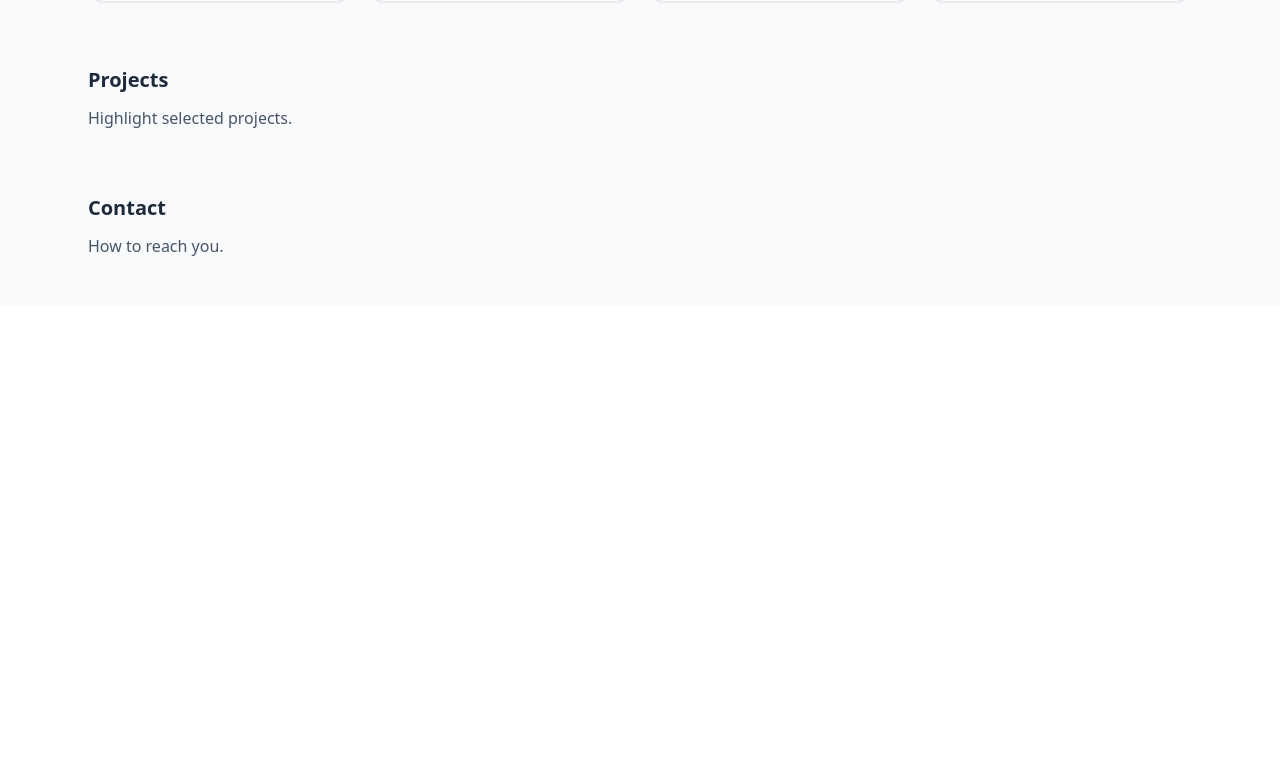
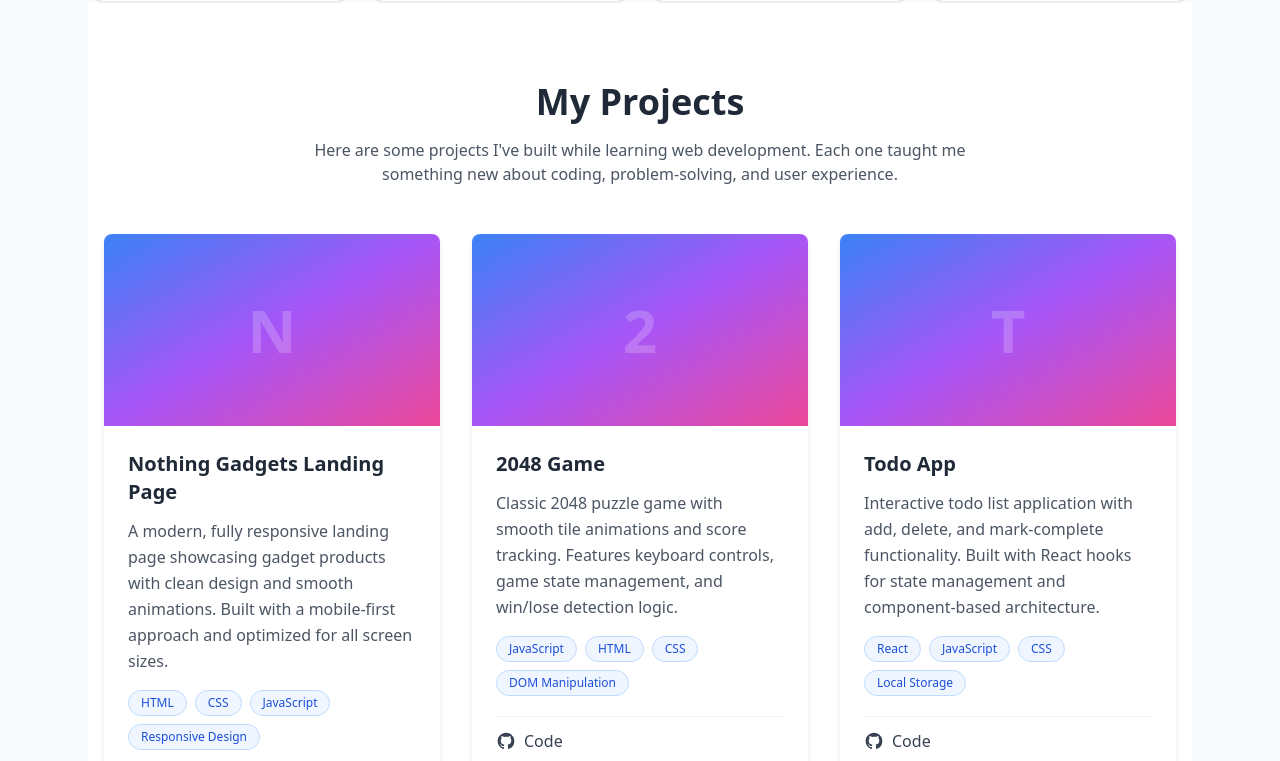
Before and after one commit to Artemida1609/developer-portfolio, a React (Vite) app: page / in a window 1280 px wide. Shown: the part 1259-2020 px from the top of the page. Before the commit the page ends 1565 px from the top, so only its background shows below. Built offline with nearby package versions, Linux system fonts and the light colour scheme.

Commit message:
feat(projects): add typed Projects section with cards and data

```diff
--- a/src/App.tsx
+++ b/src/App.tsx
@@ -1,6 +1,7 @@
 import Header from './components/Header'
 import AboutMe from './components/AboutMe'
 import Skills from './components/Skills'
+import Projects from './components/Projects'
 
 function App() {
 	return (
@@ -19,10 +20,7 @@ function App() {
 
 				<Skills />
 
-				<section id="projects" className="mt-16">
-					<h3 className="mb-3 text-xl font-semibold">Projects</h3>
-					<p className="text-slate-600">Highlight selected projects.</p>
-				</section>
+				<Projects />
 
 				<section id="contact" className="mt-16">
 					<h3 className="mb-3 text-xl font-semibold">Contact</h3>
--- /dev/null
+++ b/src/components/ProjectCard.tsx
@@ -0,0 +1,69 @@
+import { Project } from '../types'
+
+interface ProjectCardProps {
+	project: Project
+}
+
+export default function ProjectCard({ project }: ProjectCardProps) {
+	return (
+		<div className="bg-white rounded-lg shadow-md overflow-hidden hover:shadow-xl transition-shadow duration-300">
+			{/* Project Image Placeholder - Can be replaced with actual images later */}
+			<div className="h-48 bg-gradient-to-br from-blue-500 via-purple-500 to-pink-500 flex items-center justify-center">
+				<div className="text-white text-6xl font-bold opacity-20">{project.title.charAt(0)}</div>
+			</div>
+
+			{/* Project Content */}
+			<div className="p-6">
+				{/* Title */}
+				<h3 className="text-xl font-bold text-gray-800 mb-3">{project.title}</h3>
+
+				{/* Description */}
+				<p className="text-gray-600 mb-4 leading-relaxed">{project.description}</p>
+
+				{/* Tech Stack Tags */}
+				<div className="flex flex-wrap gap-2 mb-5">
+					{project.technologies.map((tech) => (
+						<span key={tech} className="bg-blue-50 text-blue-700 text-xs font-medium px-3 py-1 rounded-full border border-blue-200">
+							{tech}
+						</span>
+					))}
+				</div>
+
+				{/* Action Links */}
+				<div className="flex gap-3 pt-3 border-t border-gray-100">
+					{project.githubUrl && (
+						<a
+							href={project.githubUrl}
+							target="_blank"
+							rel="noopener noreferrer"
+							className="flex items-center gap-2 text-gray-700 hover:text-gray-900 font-medium transition-colors"
+						>
+							<svg className="w-5 h-5" fill="currentColor" viewBox="0 0 24 24" aria-hidden="true">
+								<path
+									fillRule="evenodd"
+									d="M12 2C6.477 2 2 6.484 2 12.017c0 4.425 2.865 8.18 6.839 9.504.5.092.682-.217.682-.483 0-.237-.008-.868-.013-1.703-2.782.605-3.369-1.343-3.369-1.343-.454-1.158-1.11-1.466-1.11-1.466-.908-.62.069-.608.069-.608 1.003.07 1.531 1.032 1.531 1.032.892 1.53 2.341 1.088 2.91.832.092-.647.35-1.088.636-1.338-2.22-.253-4.555-1.113-4.555-4.951 0-1.093.39-1.988 1.029-2.688-.103-.253-.446-1.272.098-2.65 0 0 .84-.27 2.75 1.026A9.564 9.564 0 0112 6.844c.85.004 1.705.115 2.504.337 1.909-1.296 2.747-1.027 2.747-1.027.546 1.379.202 2.398.1 2.651.64.7 1.028 1.595 1.028 2.688 0 3.848-2.339 4.695-4.566 4.943.359.309.678.92.678 1.855 0 1.338-.012 2.419-.012 2.747 0 .268.18.58.688.482A10.019 10.019 0 0022 12.017C22 6.484 17.522 2 12 2z"
+									clipRule="evenodd"
+								/>
+							</svg>
+							Code
+						</a>
+					)}
+
+					{project.liveUrl && (
+						<a
+							href={project.liveUrl}
+							target="_blank"
+							rel="noopener noreferrer"
+							className="flex items-center gap-2 text-blue-600 hover:text-blue-800 font-medium transition-colors"
+						>
+							<svg className="w-5 h-5" fill="none" stroke="currentColor" viewBox="0 0 24 24" aria-hidden="true">
+								<path strokeLinecap="round" strokeLinejoin="round" strokeWidth={2} d="M10 6H6a2 2 0 00-2 2v10a2 2 0 002 2h10a2 2 0 002-2v-4M14 4h6m0 0v6m0-6L10 14" />
+							</svg>
+							Live Demo
+						</a>
+					)}
+				</div>
+			</div>
+		</div>
+	)
+}
--- /dev/null
+++ b/src/components/Projects.tsx
@@ -0,0 +1,26 @@
+import ProjectCard from './ProjectCard'
+import { projects } from '../data/projects'
+
+export default function Projects() {
+	return (
+		<section id="projects" className="py-12 md:py-20 bg-white">
+			<div className="max-w-6xl mx-auto px-4">
+				{/* Section Header */}
+				<div className="text-center mb-12">
+					<h2 className="text-3xl md:text-4xl font-bold text-gray-800 mb-4">My Projects</h2>
+					<p className="text-gray-600 max-w-2xl mx-auto">
+						Here are some projects I've built while learning web development. Each one taught me something new about coding,
+						problem-solving, and user experience.
+					</p>
+				</div>
+
+				{/* Projects Grid */}
+				<div className="grid sm:grid-cols-2 lg:grid-cols-3 gap-6 md:gap-8">
+					{projects.map((project) => (
+						<ProjectCard key={project.id} project={project} />
+					))}
+				</div>
+			</div>
+		</section>
+	)
+}
--- /dev/null
+++ b/src/data/projects.ts
@@ -0,0 +1,31 @@
+import { Project } from '../types'
+
+export const projects: Project[] = [
+	{
+		id: 1,
+		title: 'Nothing Gadgets Landing Page',
+		description:
+			'A modern, fully responsive landing page showcasing gadget products with clean design and smooth animations. Built with a mobile-first approach and optimized for all screen sizes.',
+		technologies: ['HTML', 'CSS', 'JavaScript', 'Responsive Design'],
+		githubUrl: 'https://github.com/yourusername/nothing-gadgets-landing',
+		liveUrl: '', // Add if deployed
+	},
+	{
+		id: 2,
+		title: '2048 Game',
+		description:
+			'Classic 2048 puzzle game with smooth tile animations and score tracking. Features keyboard controls, game state management, and win/lose detection logic.',
+		technologies: ['JavaScript', 'HTML', 'CSS', 'DOM Manipulation'],
+		githubUrl: 'https://github.com/yourusername/2048-game',
+		liveUrl: '', // Add if deployed
+	},
+	{
+		id: 3,
+		title: 'Todo App',
+		description:
+			'Interactive todo list application with add, delete, and mark-complete functionality. Built with React hooks for state management and component-based architecture.',
+		technologies: ['React', 'JavaScript', 'CSS', 'Local Storage'],
+		githubUrl: 'https://github.com/yourusername/todo-app-react',
+		liveUrl: '', // Add if deployed
+	},
+]
--- /dev/null
+++ b/src/types/index.ts
@@ -0,0 +1,14 @@
+export interface Project {
+	id: number
+	title: string
+	description: string
+	technologies: string[]
+	githubUrl?: string
+	liveUrl?: string
+	imageUrl?: string
+}
+
+export interface Skill {
+	name: string
+	category: 'frontend' | 'tools' | 'learning'
+}
```
